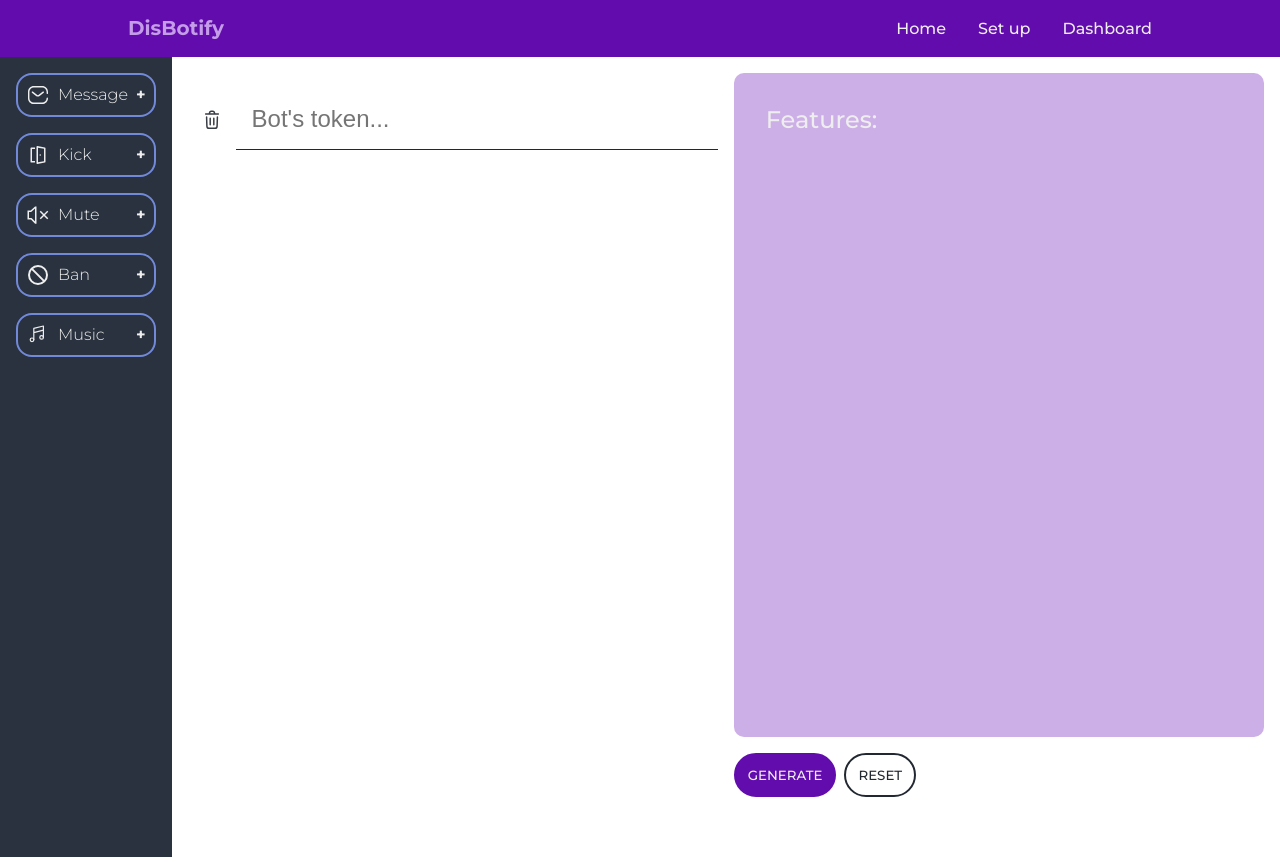
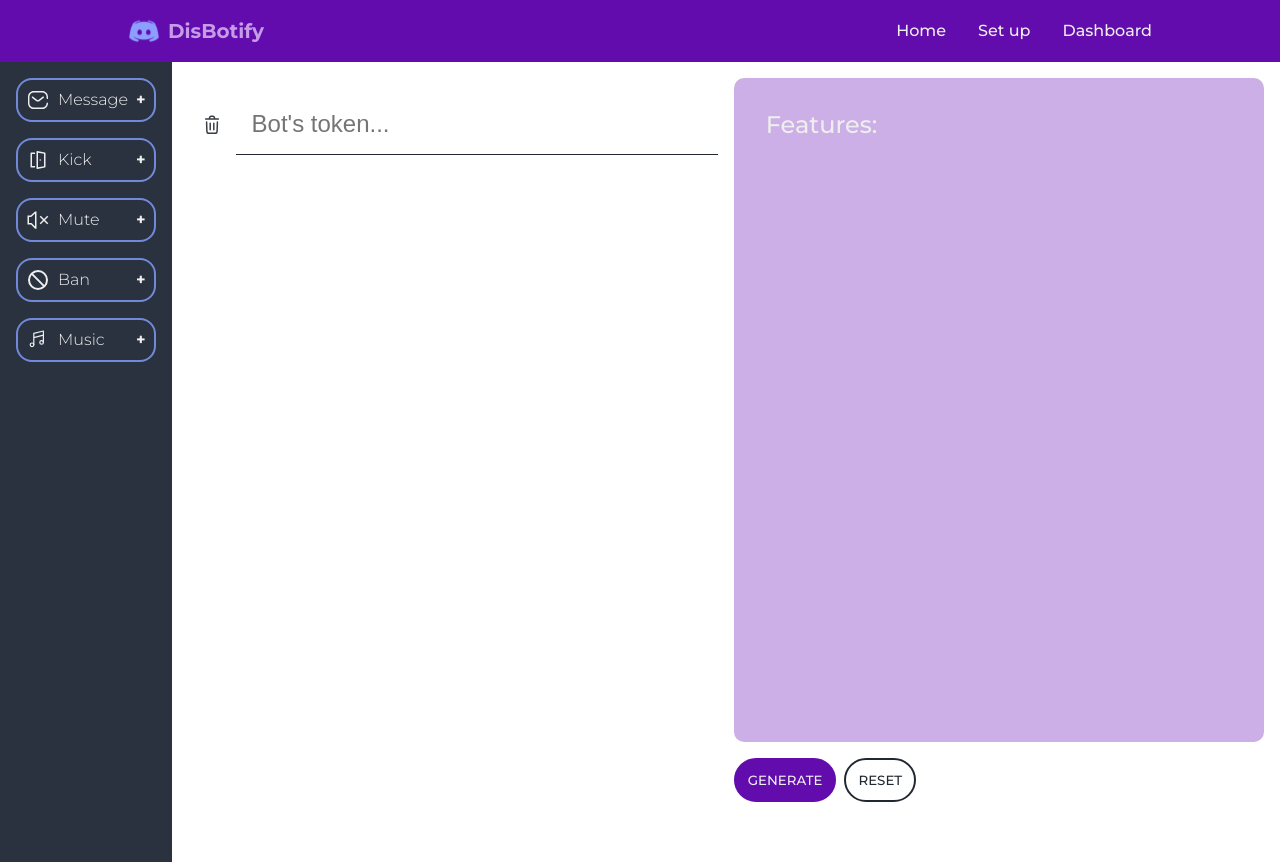
Before and after one commit to ClaudiuLBS/smarthack-frontend, a Vue app: page /dashboard in a window 1280 px wide. Built offline with nearby package versions, Linux system fonts and the light colour scheme.

Commit message:
last version

```diff
--- a/public/index.html
+++ b/public/index.html
@@ -5,8 +5,8 @@
     <meta charset="utf-8">
     <meta http-equiv="X-UA-Compatible" content="IE=edge">
     <meta name="viewport" content="width=device-width,initial-scale=1.0">
-    <link rel="icon" href="<%= BASE_URL %>favicon.ico">
-    <title>HACKATHON</title>
+    <link rel="icon" type="image/x-icon" href="../src/assets/Images/DisBotify.svg">
+    <title>DisBotify</title>
 
     <!-- Font-family - Montserrat -->
     <link rel="preconnect" href="https://fonts.googleapis.com">
--- a/src/components/TheNavigation.vue
+++ b/src/components/TheNavigation.vue
@@ -1,6 +1,7 @@
 <template>
     <nav>
         <div class="nav-logo">
+            <img src="../assets/Images/DisBotify.svg" alt="">
             <div class="big-title" style="margin-bottom: 0">DisBotify</div>
         </div>
         <div class="nav-links">
@@ -31,8 +32,8 @@ export default {
         padding:var(--S-padding) 10%;
     }
 
-    .nav-logo{ flex: 1; }
-
+    .nav-logo{ flex: 1; display: flex; align-items: center;}
+    .nav-logo img{ width: 2rem; margin-right: 8px;}
     .nav-logo
     .big-title{ font-size: var(--M-title); margin-bottom: none;}
 
--- a/src/views/Features/DashboardFeatures.vue
+++ b/src/views/Features/DashboardFeatures.vue
@@ -3,6 +3,7 @@
         <div class="current-features">
             <div class="medium-title">Features:</div>
 
+            <div class="current-features-inner">
                 <div class="current-feature"
                     v-for="feature in features"
                     :key="feature"
@@ -17,6 +18,7 @@
 
                     <p v-html="feature.when"></p>
                     <p v-html="feature.what"></p>
+                </div>
             </div>
 
         </div>
@@ -51,8 +53,14 @@ export default {
                 features: this.jsonFeatures,
                 token: this.$store.state.token
             }
-            console.log(data)
-            axios.post('http://192.168.22.168:8000/generate-bot', data).then(res => console.log(res)).catch(e => console.log(e))
+
+            axios.post('http://192.168.22.168:8000/generate-bot', data).
+            then(result => {
+                console.log(result);
+            }).
+            catch(error => {
+                console.log(error);
+            })
         },
         deleteAllFeatures() {
             this.$store.commit('deleteAllFeatures')
@@ -70,18 +78,21 @@ export default {
         background: var(--cw-bg-tent);
         color: var(--cw-tent);
         padding: var(--M-padding);
+        border-radius: 10px;
+        height: 75vh;
+    }
 
-        height: 75vh;
-        max-height: 75vh;
+    .current-features-inner{
+        max-height: 70vh;
         overflow-y: scroll;
-        border-radius: 10px;
     }
+
     .current-features .medium-title{ margin-bottom: 8px;}
 
     /* PERSONALIZED SCROLL */
-    .current-features::-webkit-scrollbar { width: 10px;}
-    .current-features::-webkit-scrollbar-track { background: transparent;}
-    .current-features::-webkit-scrollbar-thumb { background: var(--cw-tent);}
+    .current-features-inner::-webkit-scrollbar { width: 5px;}
+    .current-features-inner::-webkit-scrollbar-track { background: transparent;}
+    .current-features-inner::-webkit-scrollbar-thumb { background: var(--cw-tent);}
 
     /* EACH FEATURE */
     .current-feature{
```
Also changed, not shown: src/assets/Images/DisBotify.svg (added). Lines whose indentation alone changed are shown as unchanged.
